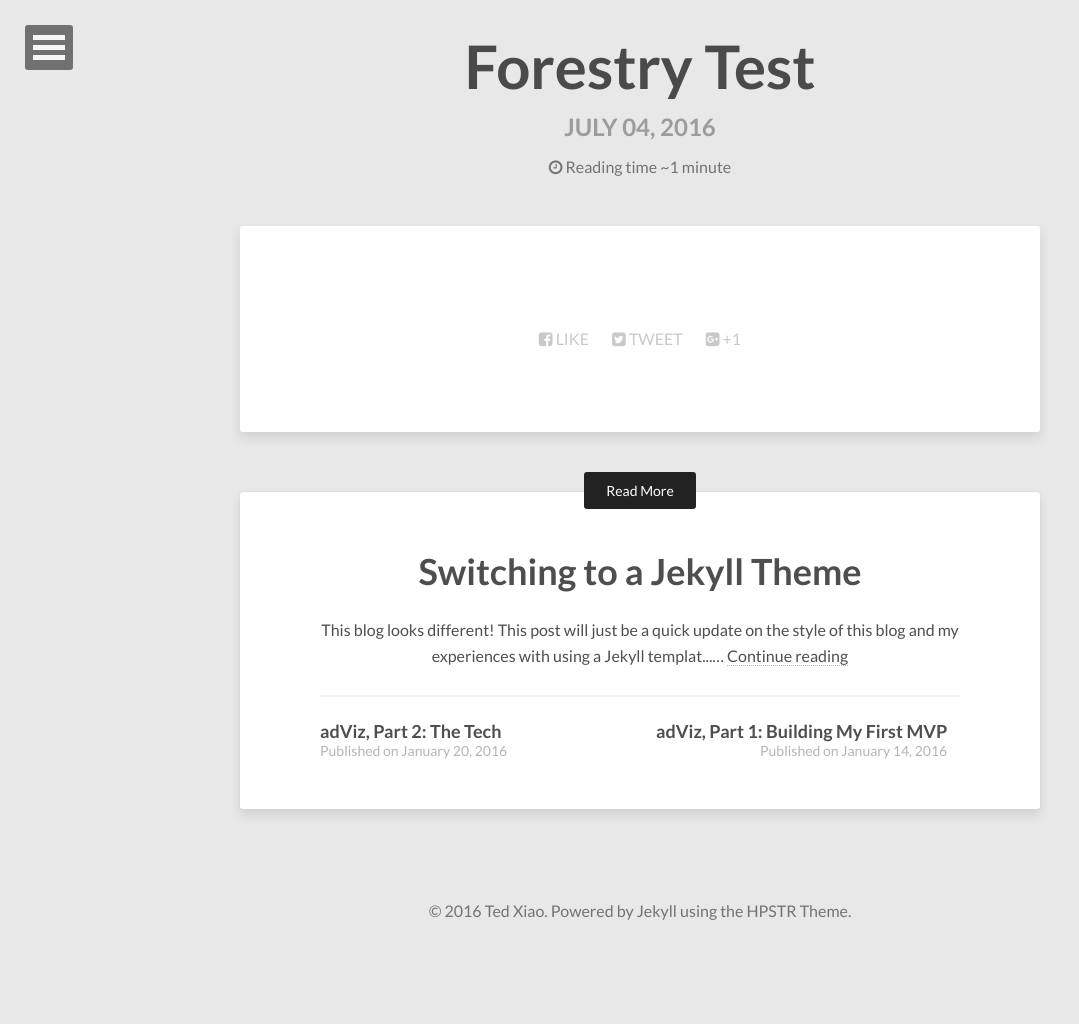
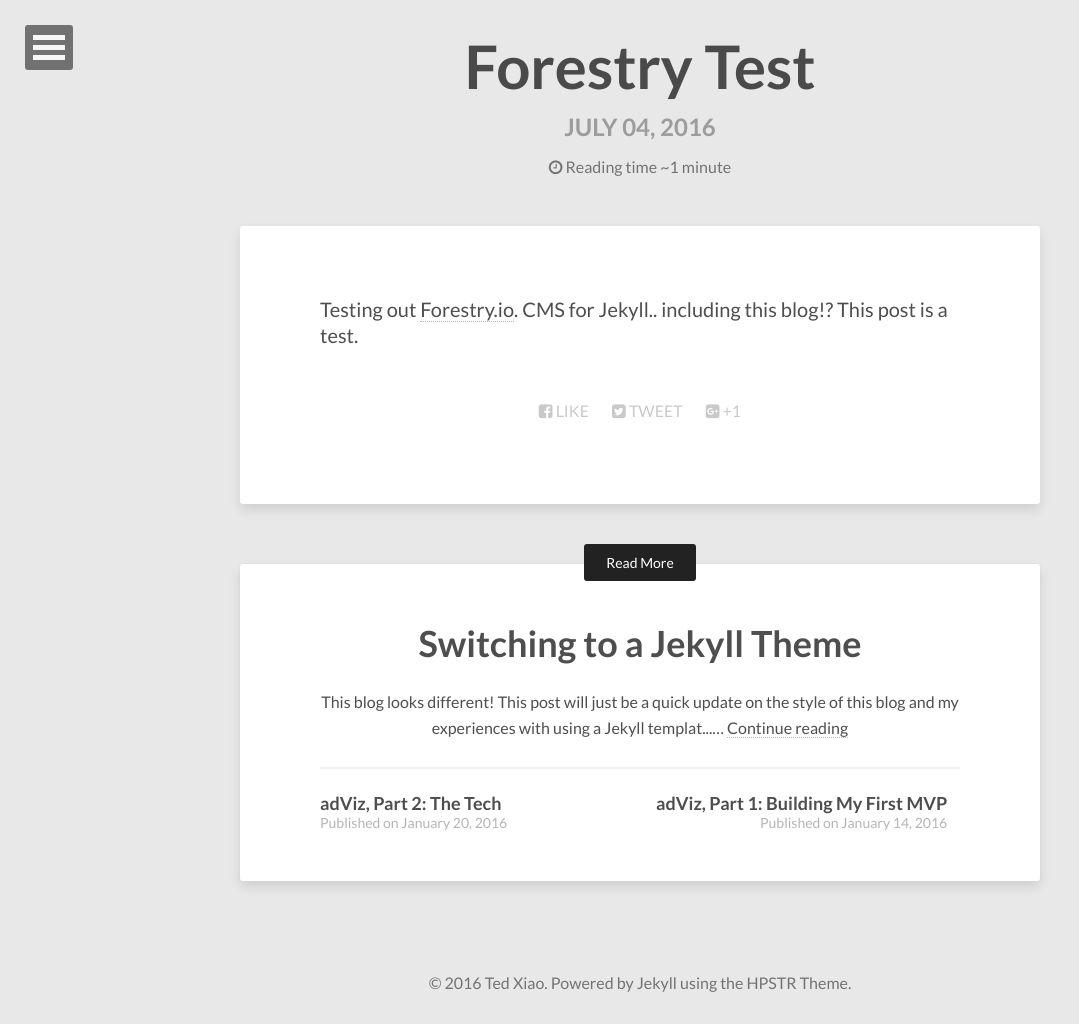
Before and after one commit to txizzle/blog, a Jekyll site: the page built from _posts/2016-07-04-forestry-test.md, in a window 1280 px wide. Shown: the whole page, without its empty margins (0-1079 px from the left). Built offline with Jekyll 4.4.1, drawn with Linux system fonts in a browser that asks for light colours; nearby versions of some CDN libraries; before the commit the page ends 952 px from its top, so only the background shows below that.

Commit message:
Update from Forestry.io - _posts/2016-07-04-forestry-test.md

```diff
--- a/_posts/2016-07-04-forestry-test.md
+++ b/_posts/2016-07-04-forestry-test.md
@@ -1,6 +1,7 @@
 ---
 title: Forestry Test
-date: '2016-07-04 06:41:24'
+date: '2016-07-04 06:41:00'
 layout: post
 draft: true
 ---
+Testing out [Forestry.io](https://forestry.io). CMS for Jekyll.. including this blog!? This post is a test.
```
